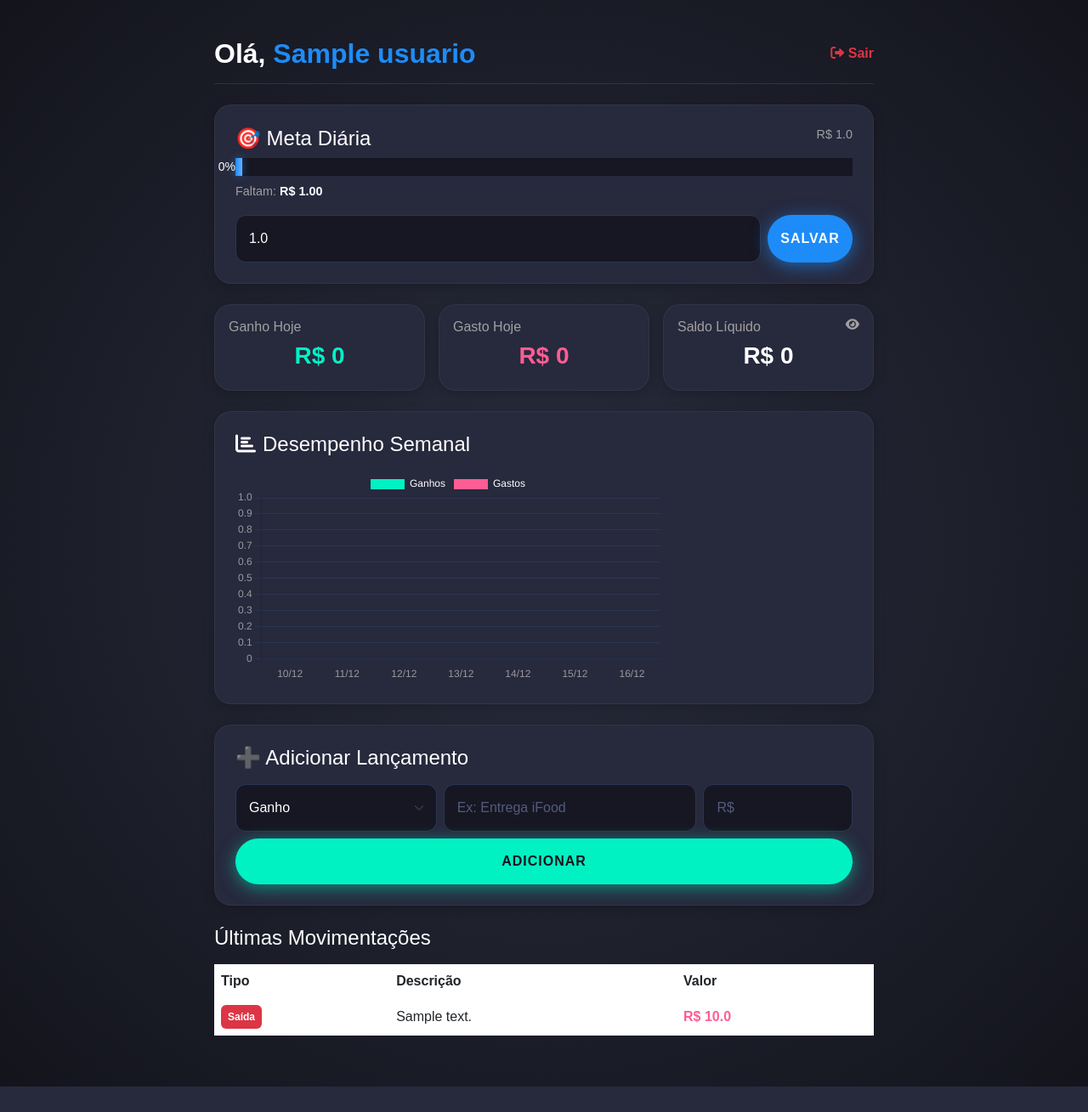
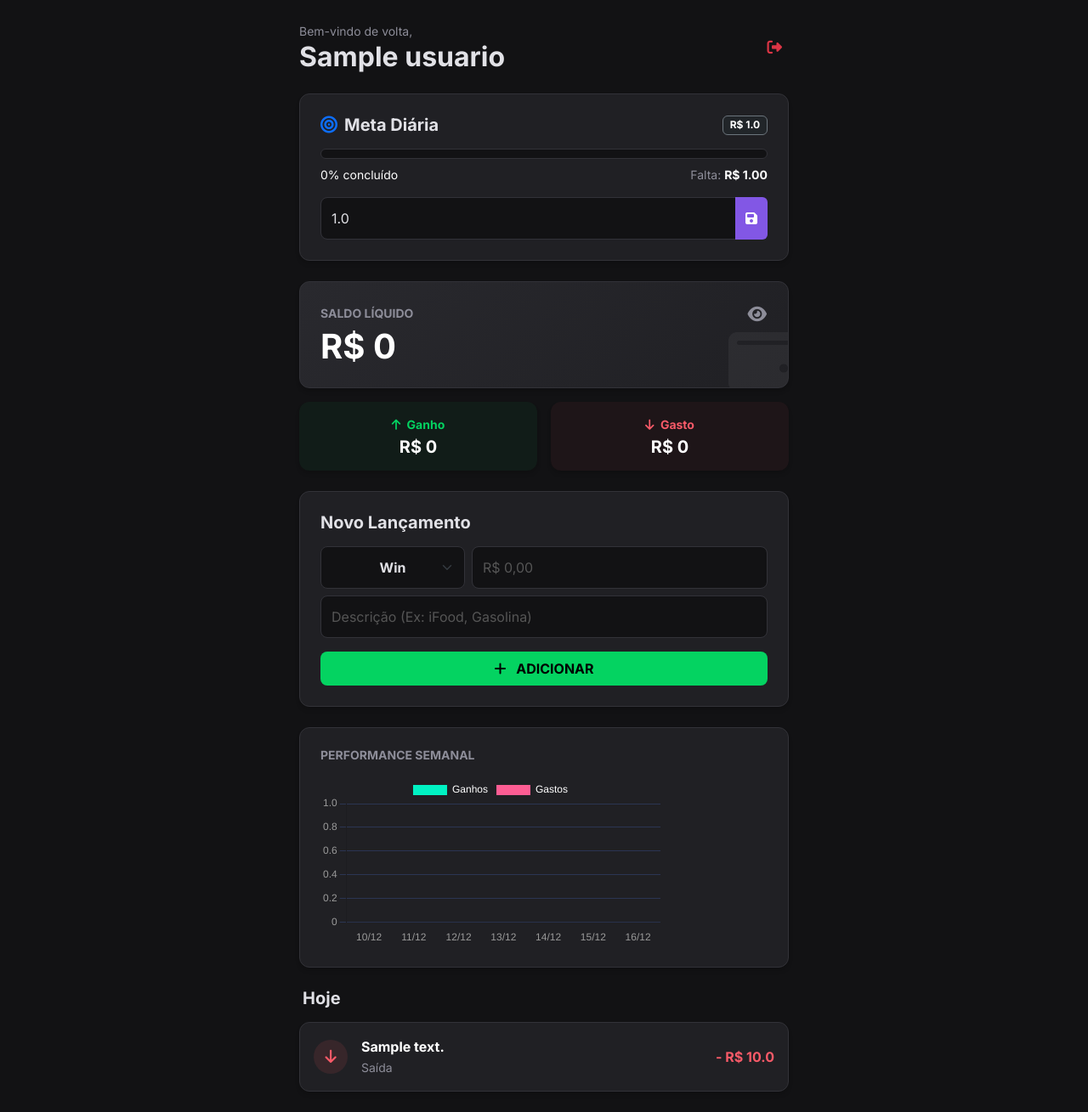
Before and after one commit to TeylonMax/app-motoboy, a Flask app: page / in a window 1280 px wide. Shown: the whole page at 85% size. Before the commit the page ends 1279 px from the top, so only its background shows below. Run offline with Flask 3, Linux system fonts and the light colour scheme; a user stored in the database is signed in; tables that the repository leaves empty hold one stand-in row (values such as "Sample post").

Commit message:
Forcar atualizacao do visual

```diff
--- a/templates/index.html
+++ b/templates/index.html
@@ -6,136 +6,252 @@
     <title>Dashboard - MotoCash</title>
 
     <link href="https://cdn.jsdelivr.net/npm/bootstrap@5.3.0/dist/css/bootstrap.min.css" rel="stylesheet">
-    <link href="https://cdnjs.cloudflare.com/ajax/libs/font-awesome/6.0.0/css/all.min.css" rel="stylesheet">
-    <link rel="stylesheet" href="{{ url_for('static', filename='css/style.css') }}">
+    <link href="https://cdnjs.cloudflare.com/ajax/libs/font-awesome/6.4.0/css/all.min.css" rel="stylesheet">
+    <link href="https://fonts.googleapis.com/css2?family=Inter:wght@300;400;600;700&display=swap" rel="stylesheet">
+
+    <style>
+        :root {
+            --bg-body: #121214;
+            --bg-card: #202024;
+            --bg-input: #121214;
+            --primary: #8257e5;
+            --green: #04d361;
+            --red: #f75a68;
+            --text-main: #e1e1e6;
+            --text-muted: #8d8d99;
+            --border: #323238;
+        }
+
+        body {
+            background-color: var(--bg-body);
+            color: var(--text-main);
+            font-family: 'Inter', sans-serif;
+            -webkit-font-smoothing: antialiased;
+        }
+
+        /* Utilitários de Texto e Cor */
+        .text-green { color: var(--green) !important; }
+        .text-red { color: var(--red) !important; }
+        .text-muted-custom { color: var(--text-muted) !important; }
+
+        /* Cards e Boxes */
+        .box, .card {
+            background-color: var(--bg-card);
+            border-radius: 12px;
+            border: 1px solid var(--border);
+            box-shadow: 0 4px 6px -1px rgba(0, 0, 0, 0.1), 0 2px 4px -1px rgba(0, 0, 0, 0.06);
+        }
+
+        .box { padding: 1.5rem; }
+
+        /* Inputs e Formulários */
+        .form-control, .form-select {
+            background-color: var(--bg-input);
+            border: 1px solid var(--border);
+            color: var(--text-main);
+            border-radius: 8px;
+            padding: 0.75rem;
+        }
+
+        .form-control:focus, .form-select:focus {
+            background-color: var(--bg-input);
+            border-color: var(--primary);
+            color: var(--text-main);
+            box-shadow: 0 0 0 2px rgba(130, 87, 229, 0.25);
+        }
+
+        .form-control::placeholder { color: #555; }
+
+        /* Barra de Progresso */
+        .barra-fundo {
+            background-color: var(--bg-input);
+            border-radius: 99px;
+            height: 12px;
+            overflow: hidden;
+            border: 1px solid var(--border);
+        }
+
+        .barra-progresso {
+            background: linear-gradient(90deg, #04d361 0%, #00b37e 100%);
+            height: 100%;
+            border-radius: 99px;
+            transition: width 0.5s ease;
+        }
+
+        /* Botões */
+        .btn-primary {
+            background-color: var(--primary);
+            border: none;
+            font-weight: 600;
+        }
+        .btn-primary:hover { background-color: #9466ff; }
+
+        .btn-success {
+            background-color: var(--green);
+            border: none;
+            color: #000;
+            font-weight: 700;
+        }
+        .btn-success:hover { background-color: #00b37e; }
+
+        /* Lista de Transações (Estilo Mobile) */
+        .transaction-item {
+            display: flex;
+            align-items: center;
+            justify-content: space-between;
+            padding: 1rem 0;
+            border-bottom: 1px solid var(--border);
+        }
+        .transaction-item:last-child { border-bottom: none; }
+
+        .icon-circle {
+            width: 40px;
+            height: 40px;
+            border-radius: 50%;
+            display: flex;
+            align-items: center;
+            justify-content: center;
+            font-size: 1.1rem;
+            margin-right: 1rem;
+        }
+        .icon-up { background: rgba(4, 211, 97, 0.1); color: var(--green); }
+        .icon-down { background: rgba(247, 90, 104, 0.1); color: var(--red); }
+
+        /* Efeito de Blur para o modo Privacidade */
+        .blur-text {
+            filter: blur(6px);
+            user-select: none;
+            transition: filter 0.3s ease;
+        }
+    </style>
 </head>
 <body>
 
-    <div class="container py-4" style="max-width: 800px;">
+    <div class="container py-4" style="max-width: 600px;">
 
-        <div class="d-flex justify-content-between align-items-center mb-4 pb-3" style="border-bottom: 1px solid rgba(255,255,255,0.1);">
-            <h2 class="fw-bold m-0">Olá, <span style="color: var(--accent-blue);">{{ nome }}</span></h2>
-            <a href="{{ url_for('logout') }}" class="text-danger fw-bold text-decoration-none">
-                <i class="fas fa-sign-out-alt"></i> Sair
+        <div class="d-flex justify-content-between align-items-center mb-4">
+            <div>
+                <small class="text-muted-custom">Bem-vindo de volta,</small>
+                <h2 class="fw-bold m-0">{{ nome }}</h2>
+            </div>
+            <a href="{{ url_for('logout') }}" class="btn btn-outline-danger btn-sm border-0">
+                <i class="fas fa-sign-out-alt fa-lg"></i>
             </a>
         </div>
 
-        <div class="box mb-4 p-4">
-            <div class="d-flex justify-content-between align-items-end mb-2">
-                <h4 class="m-0">🎯 Meta Diária</h4>
-                <span class="text-secondary">R$ {{ meta }}</span>
+        <div class="box mb-4">
+            <div class="d-flex justify-content-between align-items-center mb-3">
+                <h5 class="m-0 fw-bold"><i class="fas fa-bullseye text-primary me-2"></i>Meta Diária</h5>
+                <span class="badge bg-dark text-white border border-secondary">R$ {{ meta }}</span>
             </div>
 
             <div class="barra-fundo mb-2">
-                <div class="barra-progresso d-flex align-items-center justify-content-end pe-2" style="width: {{ largura_barra }}%;">
-                    <small>{{ porcentagem }}%</small>
+                <div class="barra-progresso" style="width: {{ largura_barra }}%;"></div>
+            </div>
+
+            <div class="d-flex justify-content-between small mb-3">
+                <span class="text-white">{{ porcentagem }}% concluído</span>
+                {% if fat_dia < meta %}
+                    <span class="text-muted-custom">Falta: <strong class="text-white">R$ {{ '%.2f'|format(meta - fat_dia) }}</strong></span>
+                {% else %}
+                    <span class="text-green fw-bold">Meta batida! 🚀</span>
+                {% endif %}
+            </div>
+
+            <form action="{{ url_for('definir_meta') }}" method="POST" class="input-group">
+                <input type="number" name="meta" step="0.01" value="{{ meta }}" class="form-control" placeholder="Nova meta" required>
+                <button type="submit" class="btn btn-primary"><i class="fas fa-save"></i></button>
+            </form>
+        </div>
+
+        <div class="row g-3 mb-4">
+            <div class="col-12">
+                <div class="card p-4 position-relative overflow-hidden" style="background: linear-gradient(135deg, #29292e 0%, #202024 100%);">
+                    <div class="d-flex justify-content-between align-items-start">
+                        <div>
+                            <span class="text-muted-custom small text-uppercase fw-bold ls-1">Saldo Líquido</span>
+                            <h1 class="fw-bold text-white mt-1 mb-0">
+                                R$ <span class="valor-mascara">{{ saldo_dia }}</span>
+                            </h1>
+                        </div>
+                        <button onclick="alternarPrivacidade()" class="btn btn-link text-muted-custom p-0">
+                            <i id="icone-olho" class="fas fa-eye fa-lg"></i>
+                        </button>
+                    </div>
+                    <i class="fas fa-wallet position-absolute" style="bottom: -10px; right: -10px; font-size: 5rem; opacity: 0.05; color: white;"></i>
                 </div>
             </div>
 
-            <p class="text-secondary small mb-3">
-                {% if fat_dia < meta %}
-                    Faltam: <strong class="text-white">R$ {{ '%.2f'|format(meta - fat_dia) }}</strong>
-                {% else %}
-                    <span style="color: var(--accent-green);">Meta batida! 🚀</span>
-                {% endif %}
-            </p>
-
-            <form action="{{ url_for('definir_meta') }}" method="POST" class="d-flex gap-2">
-                <input type="number" name="meta" step="0.01" value="{{ meta }}" class="form-control" placeholder="Nova meta" required>
-                <button type="submit" class="btn btn-primary" style="min-width: 100px;">Salvar</button>
-            </form>
-        </div>
-
-        <div class="resumo row g-3 mb-4">
-            <div class="col-md-4">
-                <div class="card p-3 text-center h-100 d-flex flex-column justify-content-center">
-                    <h5 class="text-secondary fs-6">Ganho Hoje</h5>
-                    <h3 class="fw-bold" style="color: var(--accent-green);">
-                        R$ <span class="valor-mascara">{{ fat_dia }}</span>
-                    </h3>
+            <div class="col-6">
+                <div class="card p-3 text-center border-0" style="background: rgba(4, 211, 97, 0.05);">
+                    <small class="text-green fw-bold mb-1 d-block"><i class="fas fa-arrow-up me-1"></i> Ganho</small>
+                    <h5 class="fw-bold text-white m-0">R$ <span class="valor-mascara">{{ fat_dia }}</span></h5>
                 </div>
             </div>
 
-            <div class="col-md-4">
-                <div class="card p-3 text-center h-100 d-flex flex-column justify-content-center">
-                    <h5 class="text-secondary fs-6">Gasto Hoje</h5>
-                    <h3 class="fw-bold" style="color: var(--accent-red);">
-                        R$ <span class="valor-mascara">{{ gasto_dia }}</span>
-                    </h3>
-                </div>
-            </div>
-
-            <div class="col-md-4">
-                <div class="card p-3 text-center h-100 d-flex flex-column justify-content-center position-relative">
-                    <h5 class="text-secondary fs-6">Saldo Líquido</h5>
-                    <h3 class="fw-bold text-white">
-                        R$ <span class="valor-mascara">{{ saldo_dia }}</span>
-                    </h3>
-                    <i id="icone-olho" onclick="alternarPrivacidade()" class="fas fa-eye position-absolute top-0 end-0 m-3 text-secondary" style="cursor: pointer;"></i>
+            <div class="col-6">
+                <div class="card p-3 text-center border-0" style="background: rgba(247, 90, 104, 0.05);">
+                    <small class="text-red fw-bold mb-1 d-block"><i class="fas fa-arrow-down me-1"></i> Gasto</small>
+                    <h5 class="fw-bold text-white m-0">R$ <span class="valor-mascara">{{ gasto_dia }}</span></h5>
                 </div>
             </div>
         </div>
 
-        <div class="box mb-4 p-4">
-            <h4 class="mb-3"><i class="fas fa-chart-bar me-2"></i>Desempenho Semanal</h4>
-            <div style="height: 250px;">
+        <div class="box mb-4">
+            <h5 class="mb-3 fw-bold">Novo Lançamento</h5>
+            <form action="{{ url_for('adicionar') }}" method="POST" class="row g-2">
+                <div class="col-4">
+                    <select name="tipo" class="form-select text-center fw-bold" required>
+                        <option value="entrada" class="text-success">Win</option>
+                        <option value="saida" class="text-danger">Loss</option>
+                    </select>
+                </div>
+                <div class="col-8">
+                    <input type="number" name="valor" step="0.01" class="form-control" placeholder="R$ 0,00" required>
+                </div>
+                <div class="col-12">
+                    <input type="text" name="descricao" class="form-control" placeholder="Descrição (Ex: iFood, Gasolina)" required>
+                </div>
+                <div class="col-12 mt-3">
+                    <button type="submit" class="btn btn-success w-100 py-2 rounded-3">
+                        <i class="fas fa-plus me-2"></i> ADICIONAR
+                    </button>
+                </div>
+            </form>
+        </div>
+
+        <div class="box mb-4">
+            <h5 class="mb-3 fw-bold small text-uppercase text-muted-custom">Performance Semanal</h5>
+            <div style="height: 200px;">
                 <canvas id="graficoSemanal"></canvas>
             </div>
         </div>
 
-        <div class="box mb-4 p-4">
-            <h4 class="mb-3">➕ Adicionar Lançamento</h4>
-            <form action="{{ url_for('adicionar') }}" method="POST" class="row g-2">
-                <div class="col-4">
-                    <select name="tipo" class="form-control form-select" required>
-                        <option value="entrada">Ganho</option>
-                        <option value="saida">Gasto</option>
-                    </select>
+        <h5 class="mb-3 fw-bold px-1">Hoje</h5>
+        <div class="card px-3">
+            <div class="d-flex flex-column">
+                {% for t in transacoes %}
+                <div class="transaction-item">
+                    <div class="d-flex align-items-center">
+                        <div class="icon-circle {{ 'icon-up' if t.tipo == 'entrada' else 'icon-down' }}">
+                            <i class="fas {{ 'fa-arrow-up' if t.tipo == 'entrada' else 'fa-arrow-down' }}"></i>
+                        </div>
+                        <div>
+                            <span class="d-block fw-bold text-white">{{ t.descricao }}</span>
+                            <small class="text-muted-custom">{{ 'Entrada' if t.tipo == 'entrada' else 'Saída' }}</small>
+                        </div>
+                    </div>
+                    <span class="fw-bold {{ 'text-green' if t.tipo == 'entrada' else 'text-red' }}">
+                        {{ '+' if t.tipo == 'entrada' else '-' }} R$ <span class="valor-mascara">{{ t.valor }}</span>
+                    </span>
                 </div>
-                <div class="col-5">
-                    <input type="text" name="descricao" class="form-control" placeholder="Ex: Entrega iFood" required>
+                {% else %}
+                <div class="text-center py-5 text-muted-custom">
+                    <i class="fas fa-receipt fa-2x mb-2 opacity-50"></i>
+                    <p class="m-0">Nenhum movimento hoje.</p>
                 </div>
-                <div class="col-3">
-                    <input type="number" name="valor" step="0.01" class="form-control" placeholder="R$" required>
-                </div>
-                <div class="col-12 mt-2">
-                    <button type="submit" class="btn btn-success w-100">ADICIONAR</button>
-                </div>
-            </form>
-        </div>
-
-        <h4 class="mb-3">Últimas Movimentações</h4>
-        <div class="table-responsive">
-            <table class="table table-borderless" style="color: var(--text-primary);">
-                <thead>
-                    <tr>
-                        <th>Tipo</th>
-                        <th>Descrição</th>
-                        <th>Valor</th>
-                    </tr>
-                </thead>
-                <tbody>
-                    {% for t in transacoes %}
-                    <tr>
-                        <td>
-                            <span class="badge {{ 'bg-success' if t.tipo == 'entrada' else 'bg-danger' }} p-2">
-                                {{ 'Entrada' if t.tipo == 'entrada' else 'Saída' }}
-                            </span>
-                        </td>
-                        <td class="align-middle">{{ t.descricao }}</td>
-                        <td class="align-middle fw-bold" style="color: {{ 'var(--accent-green)' if t.tipo == 'entrada' else 'var(--accent-red)' }};">
-                            R$ <span class="valor-mascara">{{ t.valor }}</span>
-                        </td>
-                    </tr>
-                    {% else %}
-                    <tr>
-                        <td colspan="3" class="text-center py-4 text-secondary">
-                            Nenhuma movimentação hoje.
-                        </td>
-                    </tr>
-                    {% endfor %}
-                </tbody>
-            </table>
+                {% endfor %}
+            </div>
         </div>
 
     </div>
@@ -143,5 +259,37 @@
     <script src="https://cdn.jsdelivr.net/npm/chart.js"></script>
     <script src="{{ url_for('static', filename='js/script.js') }}"></script>
 
+    <script>
+        // Script simples para garantir que a função de privacidade funcione visualmente com as novas classes
+        const originalToggle = window.alternarPrivacidade; // Salva referência se existir
+
+        window.alternarPrivacidade = function() {
+            const elements = document.querySelectorAll('.valor-mascara');
+            const icon = document.getElementById('icone-olho');
+
+            // Verifica estado atual baseado em um elemento
+            const isBlur = elements[0] && elements[0].classList.contains('blur-text');
+
+            elements.forEach(el => {
+                if (isBlur) {
+                    el.classList.remove('blur-text');
+                } else {
+                    el.classList.add('blur-text');
+                }
+            });
+
+            // Alterna ícone
+            if (icon) {
+                icon.classList.toggle('fa-eye');
+                icon.classList.toggle('fa-eye-slash');
+            }
+
+            // Chama a função original se ela fazia algo extra (como salvar no localStorage)
+            if (typeof originalToggle === 'function' && originalToggle !== window.alternarPrivacidade) {
+                // originalToggle();
+            }
+        }
+    </script>
+
 </body>
 </html>
```
